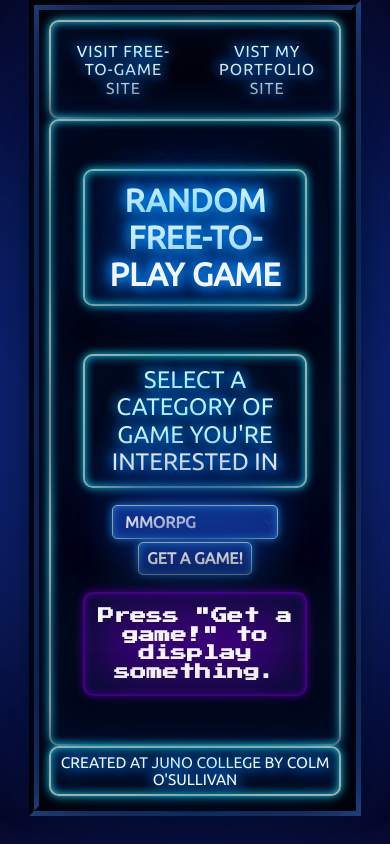
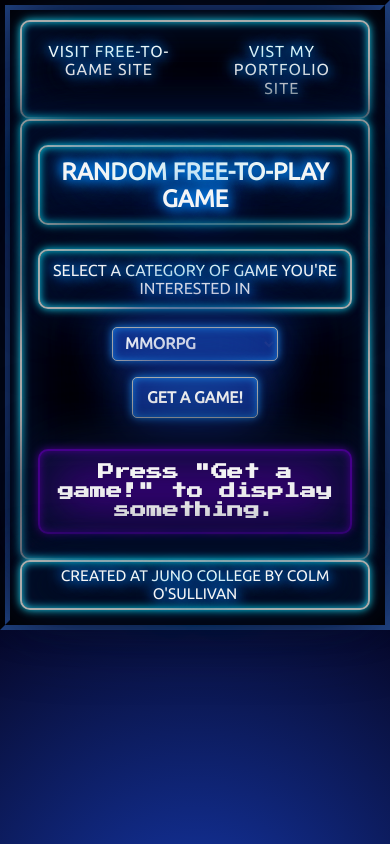
Before and after one commit to ColmOSullivan/project3, a React (Create React App) app: page / in a window 390 px wide. Built offline with nearby package versions, Linux system fonts and the light colour scheme.

Commit message:
media queries done.

```diff
--- a/src/App.css
+++ b/src/App.css
@@ -21,6 +21,11 @@ a {
   max-width: 900px;
   width: 85%;
   margin: 0 auto;
+}
+@media (max-width: 640px) {
+  .wrapper {
+    width: 100%;
+  }
 }
 
 /* General body styling */
@@ -85,10 +90,6 @@ a {
     0 0 8rem rgb(179, 236, 21), 0 0 10rem rgb(179, 236, 21);
 }
 
-/* a:hover {
-
-} */
-
 .heroText {
   border-radius: 10px;
   margin-bottom: 3rem;
@@ -98,6 +99,11 @@ a {
     0 0 3rem rgb(6, 15, 44), inset 0 0 3rem rgb(6, 15, 44),
     0 0 5rem rgb(6, 15, 44), inset 0 0 5rem rgb(6, 15, 44);
 }
+@media (max-width: 450px) {
+  .heroText {
+    margin-bottom: 1.5rem;
+  }
+}
 
 h1 {
   font-size: calc(3rem + 1vw);
@@ -106,6 +112,18 @@ h1 {
   text-transform: uppercase;
   text-shadow: -0.2rem -0.2rem 0.7rem #08f, 0.2rem 0.2rem 0.7rem #08f,
     0 0 2rem #08f, 0 0 4rem #08f, 0 0 6rem #08f, 0 0 8rem #08f, 0 0 10rem #08f;
+}
+
+@media (max-width: 640px) {
+  h1 {
+    font-size: 2rem;
+  }
+}
+
+@media (max-width: 450px) {
+  h1 {
+    font-size: 1.5rem;
+  }
 }
 
 /* GenreForm component styling begins*/
@@ -118,6 +136,12 @@ main {
     0 0 3rem rgb(6, 15, 44), inset 0 0 3rem rgb(6, 15, 44),
     0 0 5rem rgb(6, 15, 44), inset 0 0 5rem rgb(6, 15, 44);
   padding: 3rem 2rem;
+}
+
+@media (max-width: 450px) {
+  main {
+    padding: 1.5rem 1rem;
+  }
 }
 
 .subText {
@@ -138,6 +162,19 @@ h2 {
   text-shadow: -0.2rem -0.2rem 0.7rem #08f, 0.2rem 0.2rem 0.7rem #08f,
     0 0 2rem #08f, 0 0 4rem #08f, 0 0 6rem #08f, 0 0 8rem #08f, 0 0 10rem #08f;
 }
+
+@media (max-width: 640px) {
+  h2 {
+    font-size: 1.2rem;
+  }
+}
+
+@media (max-width: 450px) {
+  h2 {
+    font-size: 1rem;
+  }
+}
+
 .categorySelect {
   font-weight: bold;
   margin: 0.1rem;
@@ -173,6 +210,13 @@ h2 {
     0 0 5rem rgb(17, 44, 133), inset 0 0 5rem rgb(17, 44, 133);
   text-transform: uppercase;
   transition: all 300ms ease-in-out;
+}
+
+@media (max-width: 450px) {
+  .rollButton {
+    margin: 15px;
+    padding: 10px 14px;
+  }
 }
 
 .rollButton:hover,
--- a/src/Setup.css
+++ b/src/Setup.css
@@ -13,9 +13,9 @@ nav,
 section {
   display: block;
 }
-h1 {
+/* h1 {
   font-size: 2em;
-}
+} */
 figcaption,
 figure,
 main {
```
